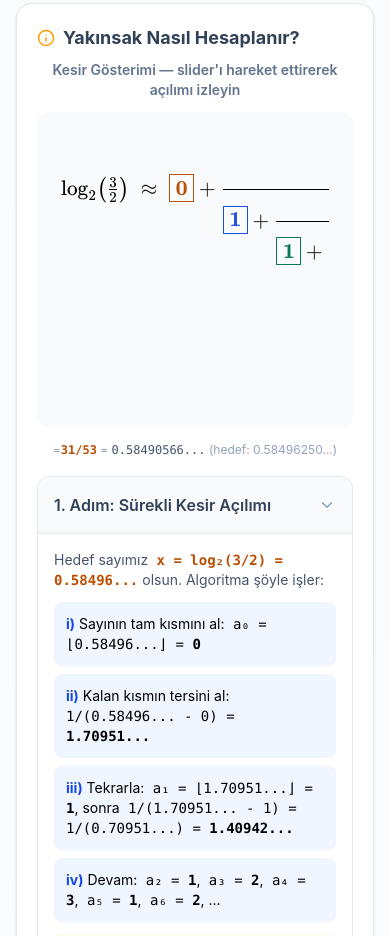
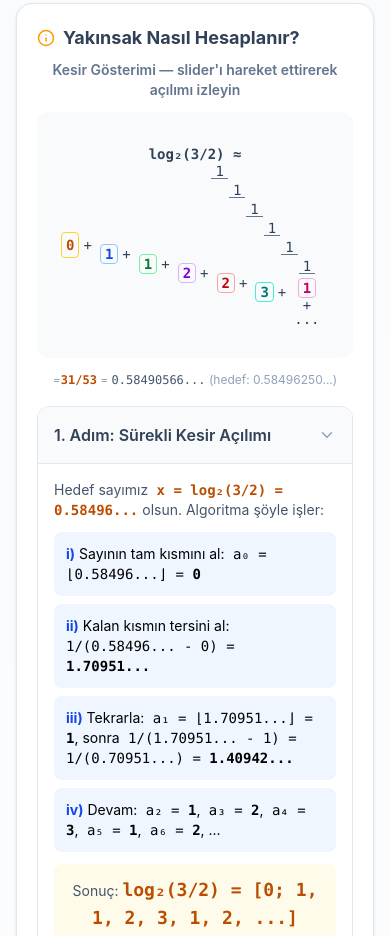
Before and after one commit to hakanatas/MathMuzikCodex, a React (Vite) app: page / in a window 390 px wide. Shown: the part 2160-3096 px from the top of the page. Built offline with nearby package versions, Linux system fonts and the light colour scheme.

Commit message:
Remove KaTeX runtime to satisfy strict CSP

```diff
--- a/src/App.jsx
+++ b/src/App.jsx
@@ -1,4 +1,4 @@
-import { useState, useMemo, useEffect } from "react";
+import { useState, useMemo } from "react";
 import {
   BarChart,
   Bar,
@@ -342,101 +342,51 @@ function ProblemSection() {
 // ============================================================
 function ContinuedFractionVisual({ coeffs, depth }) {
   const maxDepth = Math.min(depth, coeffs.length - 1);
-  const [html, setHtml] = useState("");
-  const [loaded, setLoaded] = useState(false);
+  const colorClasses = [
+    "text-amber-700 border-amber-300",
+    "text-blue-700 border-blue-300",
+    "text-green-700 border-green-300",
+    "text-purple-700 border-purple-300",
+    "text-red-700 border-red-300",
+    "text-teal-700 border-teal-300",
+    "text-pink-700 border-pink-300",
+    "text-indigo-700 border-indigo-300",
+  ];
 
-  useEffect(() => {
-    let checkInterval;
+  const renderTerm = (index) => {
+    const colorClass = colorClasses[index % colorClasses.length];
+    const box = (
+      <span className={`inline-block rounded border px-1 py-0.5 font-bold ${colorClass}`}>
+        {coeffs[index]}
+      </span>
+    );
 
-    if (typeof window.__katexLoaded === "undefined") {
-      window.__katexLoaded = false;
-
-      const link = document.createElement("link");
-      link.rel = "stylesheet";
-      link.href =
-        "https://cdnjs.cloudflare.com/ajax/libs/KaTeX/0.16.9/katex.min.css";
-      document.head.appendChild(link);
-
-      const script = document.createElement("script");
-      script.src =
-        "https://cdnjs.cloudflare.com/ajax/libs/KaTeX/0.16.9/katex.min.js";
-      script.onload = () => {
-        window.__katexLoaded = true;
-        setLoaded(true);
-      };
-      document.head.appendChild(script);
-    } else if (window.__katexLoaded) {
-      setLoaded(true);
-    } else {
-      checkInterval = setInterval(() => {
-        if (window.__katexLoaded) {
-          clearInterval(checkInterval);
-          setLoaded(true);
-        }
-      }, 100);
+    if (index === maxDepth) {
+      return (
+        <span>
+          {box}
+          {index < coeffs.length - 1 ? " + ..." : ""}
+        </span>
+      );
     }
 
-    return () => {
-      if (checkInterval) clearInterval(checkInterval);
-    };
-  }, []);
-
-  const latexStr = useMemo(() => {
-    const c = coeffs.slice(0, maxDepth + 1);
-    let expr = "";
-
-    const texColors = [
-      "\\color{#b45309}",
-      "\\color{#1d4ed8}",
-      "\\color{#047857}",
-      "\\color{#6d28d9}",
-      "\\color{#dc2626}",
-      "\\color{#0d9488}",
-      "\\color{#be185d}",
-      "\\color{#4338ca}",
-    ];
-
-    for (let i = maxDepth; i >= 0; i -= 1) {
-      const col = texColors[i % texColors.length];
-      const boxed = `{${col}\\boxed{\\mathbf{${c[i]}}}}`;
-
-      if (i === maxDepth) {
-        expr = boxed + (i < coeffs.length - 1 ? " + \\cdots" : "");
-      } else {
-        expr = `${boxed} + \\cfrac{1}{${expr}}`;
-      }
-    }
-
-    return `\\log_2\\!\\left(\\tfrac{3}{2}\\right) \\;\\approx\\; ${expr}`;
-  }, [maxDepth, coeffs]);
-
-  useEffect(() => {
-    if (loaded && window.katex) {
-      try {
-        const rendered = window.katex.renderToString(latexStr, {
-          displayMode: true,
-          throwOnError: false,
-          trust: true,
-        });
-        setHtml(rendered);
-      } catch {
-        setHtml('<span style="color:red">LaTeX render error</span>');
-      }
-    }
-  }, [latexStr, loaded]);
-
-  if (!loaded) {
     return (
-      <div className="text-center text-slate-400 py-8 text-sm">KaTeX yükleniyor...</div>
+      <span className="inline-flex items-center gap-1">
+        {box}
+        <span>+</span>
+        <span className="inline-flex flex-col items-center leading-none align-middle">
+          <span className="border-b border-slate-500 px-1">1</span>
+          <span className="px-1 mt-1">{renderTerm(index + 1)}</span>
+        </span>
+      </span>
     );
-  }
+  };
 
   return (
-    <div
-      className="overflow-x-auto py-2"
-      style={{ fontSize: "1.1em" }}
-      dangerouslySetInnerHTML={{ __html: html }}
-    />
+    <div className="overflow-x-auto py-2 text-center font-mono text-sm md:text-base text-slate-700">
+      <span className="font-semibold">log₂(3/2) ≈ </span>
+      {renderTerm(0)}
+    </div>
   );
 }
 
```
